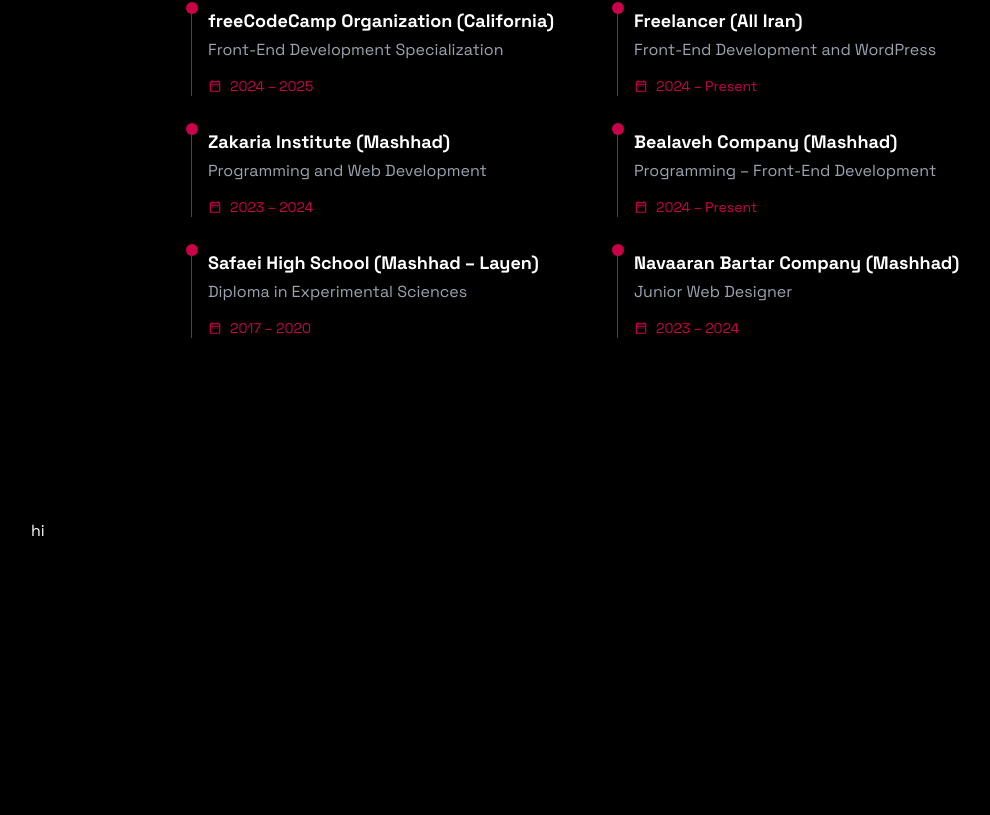
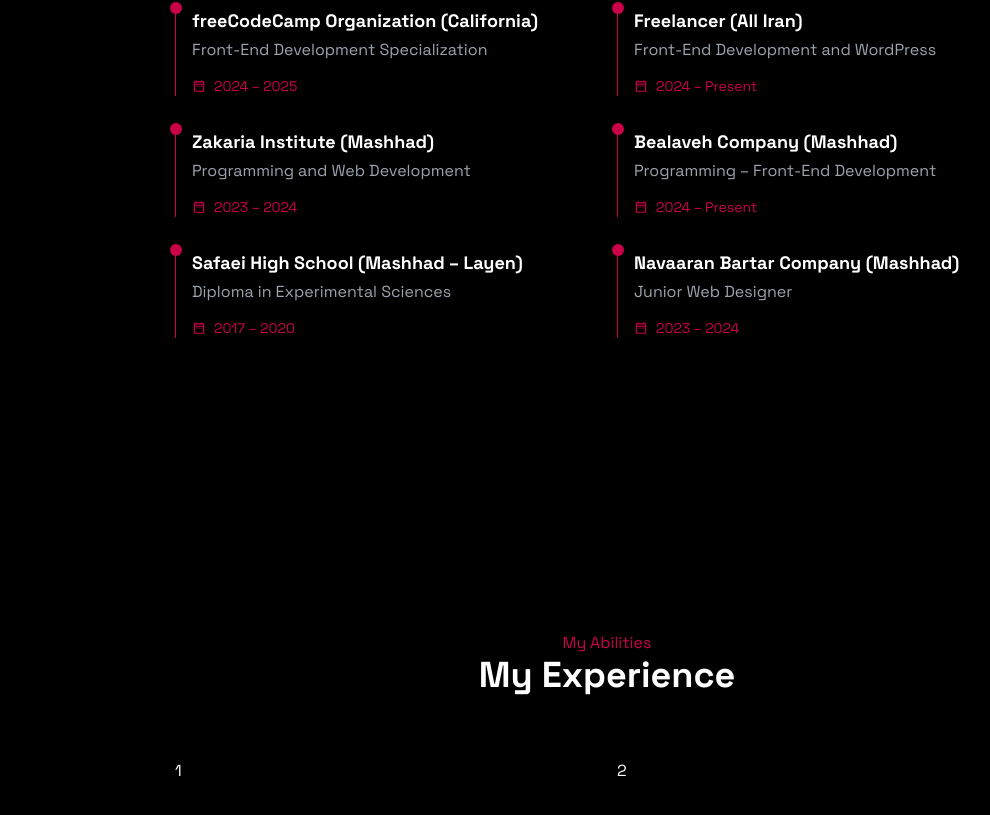
Before and after one commit to soleymannzhad/soleymannzhad-profile, a Next.js app: page / in a window 1280 px wide. Shown: the part 1881-2696 px from the top of the page, without its empty margins (81-1071 px from the left). Before the commit the page ends 2424 px from the top, so only its background shows below. Built offline with nearby package versions, Linux system fonts and the light colour scheme.

Commit message:
new file skills

```diff
--- a/components/Journey.tsx
+++ b/components/Journey.tsx
@@ -17,7 +17,7 @@
 
           {/* قسمت دو ستون این بخش  */}
 
-          <div className="grid grid-cols-1 md:grid-cols-2 gap-5 pt-16 md:mx-40">
+          <div className="grid grid-cols-1 md:grid-cols-2 gap-5 pt-16 md:mx-36">
             {/* گرید سمت چپ  */}
 
             <div>
--- a/components/Skills.tsx
+++ b/components/Skills.tsx
@@ -1,12 +1,37 @@
+
 export default function Skills() {
+  return (
+    <>
+      <section className=" relative pt-28  scroll-mt-[100px] min-h-screen">
 
-  return(
-<>
-<div className="container">
+        <div id="skills" className="container ">
+          {/* قسمت هدر */}
+          <div className="text-center">
+            <span className="block text-colortheme2">My Abilities</span>
+            <span className="block font-bold text-4xl">My Experience</span>
+          </div>
 
-<div> hi</div>
+          {/* قسمت دو ستون این بخش  */}
 
-</div>
-</>
+          <div className="grid grid-cols-1 md:grid-cols-2 gap-5 pt-16 md:mx-36">
+            {/* گرید سمت چپ  */}
+
+            <div>
+
+1
+
+            </div>
+
+            {/* گرید سمت راست  */}
+
+            <div>
+2
+
+            </div>
+
+          </div>
+        </div>
+      </section>
+    </>
   );
 }
```
